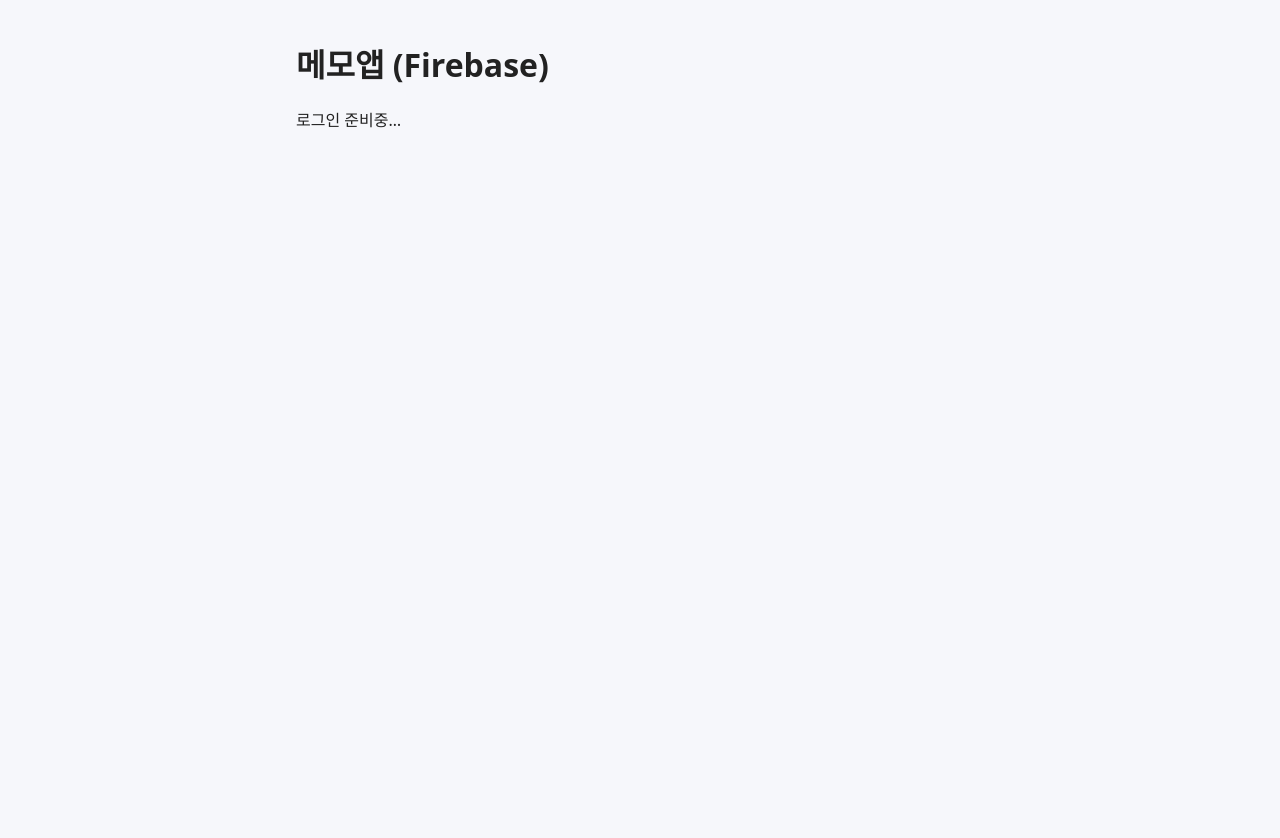
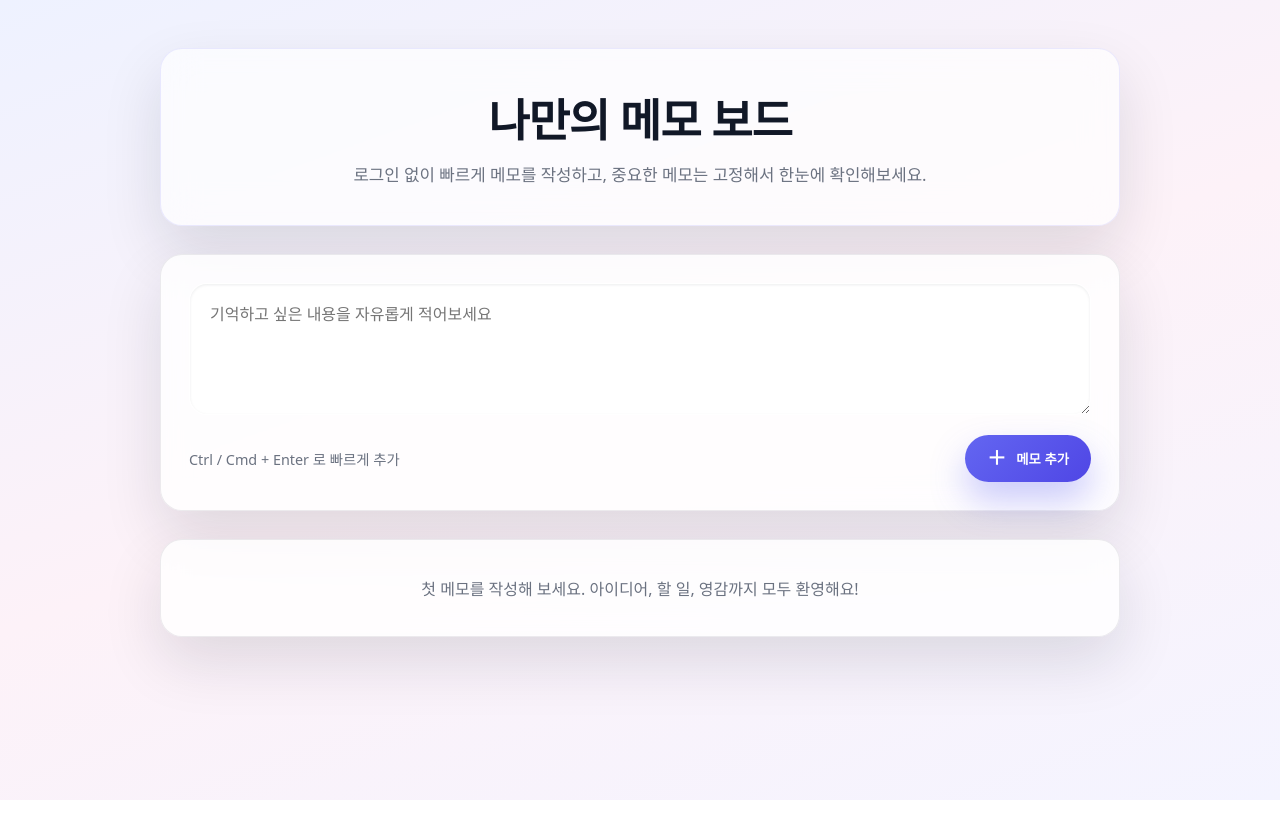
Before and after one commit to heroyooi/memo, a Next.js app: page / in a window 1280 px wide. After the commit the page ends 800 px from the top, so only its background shows below. Built offline with nearby package versions, Linux system fonts and the light colour scheme; no server answers.

Commit message:
feat: enable offline memos with refreshed design

```diff
--- a/src/app/globals.scss
+++ b/src/app/globals.scss
@@ -1,91 +1,283 @@
 * {
   box-sizing: border-box;
 }
+
 html,
 body {
   height: 100%;
 }
+
+:root {
+  --surface: #ffffff;
+  --surface-alt: rgba(255, 255, 255, 0.82);
+  --border: rgba(99, 102, 241, 0.12);
+  --border-strong: rgba(15, 23, 42, 0.08);
+  --accent: #6366f1;
+  --accent-strong: #4f46e5;
+  --accent-soft: rgba(99, 102, 241, 0.12);
+  --danger: #ef4444;
+  --text-primary: #111827;
+  --text-secondary: #6b7280;
+  --shadow-soft: 0 25px 60px rgba(15, 23, 42, 0.12);
+  --shadow-hover: 0 30px 65px rgba(99, 102, 241, 0.18);
+  --radius-lg: 22px;
+}
+
 body {
   margin: 0;
-  background: #f6f7fb;
-  color: #222;
-  font-family: system-ui, -apple-system, Segoe UI, Roboto, 'Noto Sans KR',
-    sans-serif;
-}
-:root {
-  --bg: #fff;
-  --card: #fff;
-  --border: #eaeaea;
-  --accent: #3b82f6;
+  min-height: 100vh;
+  background: linear-gradient(160deg, #eef2ff 0%, #fdf2f8 50%, #f4f4ff 100%);
+  color: var(--text-primary);
+  font-family: 'Pretendard', 'Noto Sans KR', system-ui, -apple-system, BlinkMacSystemFont,
+    'Segoe UI', sans-serif;
+  display: flex;
+  justify-content: center;
+  padding: 48px 16px 72px;
 }
 
-.container {
-  max-width: 720px;
-  margin: 40px auto;
-  padding: 0 16px;
+main.container {
+  width: min(960px, 100%);
+  display: flex;
+  flex-direction: column;
+  gap: 28px;
 }
+
+.hero {
+  background: rgba(255, 255, 255, 0.65);
+  backdrop-filter: blur(18px);
+  border-radius: var(--radius-lg);
+  padding: 36px clamp(24px, 4vw, 48px);
+  border: 1px solid var(--border);
+  box-shadow: var(--shadow-soft);
+  text-align: center;
+}
+
+.hero h1 {
+  margin: 0 0 12px;
+  font-size: clamp(2.4rem, 4vw, 2.8rem);
+  font-weight: 800;
+  letter-spacing: -0.02em;
+}
+
+.hero p {
+  margin: 0;
+  font-size: 1.05rem;
+  color: var(--text-secondary);
+  line-height: 1.6;
+}
+
 .card {
-  background: var(--card);
-  border: 1px solid var(--border);
-  border-radius: 14px;
-  padding: 16px;
-  box-shadow: 0 6px 20px rgba(0, 0, 0, 0.04);
+  background: var(--surface-alt);
+  border: 1px solid var(--border-strong);
+  border-radius: var(--radius-lg);
+  padding: clamp(20px, 3vw, 28px);
+  box-shadow: var(--shadow-soft);
+  backdrop-filter: blur(14px);
 }
-.row {
+
+.status-card {
+  text-align: center;
+  color: var(--text-secondary);
+}
+
+.memo-form {
   display: flex;
-  gap: 8px;
+  flex-direction: column;
+  gap: 20px;
 }
-.input {
-  flex: 1;
-  padding: 12px 14px;
-  border: 1px solid var(--border);
-  border-radius: 10px;
-  background: #fff;
+
+.memo-form__textarea {
+  border-radius: 18px;
+  border: 1px solid transparent;
+  background: rgba(255, 255, 255, 0.8);
+  padding: 18px 20px;
+  font: inherit;
+  line-height: 1.6;
+  resize: vertical;
+  min-height: 132px;
+  transition: border-color 0.2s ease, box-shadow 0.2s ease, transform 0.2s ease;
+  box-shadow: inset 0 1px 3px rgba(15, 23, 42, 0.08);
+}
+
+.memo-form__textarea:focus {
+  outline: none;
+  border-color: rgba(99, 102, 241, 0.4);
+  box-shadow: 0 0 0 3px rgba(99, 102, 241, 0.2);
+  transform: translateY(-2px);
+}
+
+.memo-form__footer {
+  display: flex;
+  align-items: center;
+  gap: 16px;
+  flex-wrap: wrap;
+  justify-content: space-between;
+}
+
+.memo-form__hint {
+  font-size: 0.9rem;
+  color: var(--text-secondary);
+}
+
+.button {
+  display: inline-flex;
+  align-items: center;
+  gap: 10px;
+  padding: 14px 22px;
+  border-radius: 999px;
+  border: none;
+  font-weight: 600;
+  color: #fff;
+  background: linear-gradient(135deg, var(--accent) 0%, var(--accent-strong) 100%);
+  cursor: pointer;
+  box-shadow: 0 18px 35px rgba(99, 102, 241, 0.35);
+  transition: transform 0.18s ease, box-shadow 0.18s ease;
+}
+
+.button:hover {
+  transform: translateY(-2px);
+  box-shadow: var(--shadow-hover);
+}
+
+.button:active {
+  transform: translateY(0);
+}
+
+.button__icon {
+  font-size: 1.2rem;
+  line-height: 1;
+}
+
+.memo-list-card {
+  padding-top: clamp(16px, 2.5vw, 24px);
+  padding-bottom: clamp(16px, 2.5vw, 24px);
+}
+
+.empty-message {
+  margin: 12px 0;
+  text-align: center;
+  color: var(--text-secondary);
+  font-size: 1rem;
+}
+
+.list {
+  display: flex;
+  flex-direction: column;
+  gap: 18px;
+}
+
+.item {
+  display: grid;
+  grid-template-columns: auto 1fr auto;
+  gap: 18px;
+  align-items: stretch;
+  padding: clamp(16px, 2.5vw, 20px);
+  border-radius: 18px;
+  border: 1px solid rgba(15, 23, 42, 0.05);
+  background: rgba(255, 255, 255, 0.9);
+  box-shadow: 0 18px 40px rgba(15, 23, 42, 0.1);
+  transition: transform 0.2s ease, box-shadow 0.2s ease;
+}
+
+.item:hover {
+  transform: translateY(-3px);
+  box-shadow: 0 25px 45px rgba(15, 23, 42, 0.16);
+}
+
+.item-left,
+.item-right {
+  display: flex;
+  align-items: flex-start;
+}
+
+.item-content {
+  display: flex;
+  flex-direction: column;
+  gap: 14px;
+}
+
+.item textarea {
+  width: 100%;
+  border: none;
+  background: transparent;
+  font: inherit;
+  line-height: 1.6;
+  resize: vertical;
+  min-height: 92px;
+}
+
+.item textarea:focus {
   outline: none;
 }
-.button {
-  padding: 12px 14px;
-  border-radius: 10px;
-  border: 1px solid var(--accent);
-  background: var(--accent);
-  color: #fff;
+
+.item-meta {
+  display: flex;
+  flex-wrap: wrap;
+  gap: 8px 16px;
+  color: var(--text-secondary);
+  font-size: 0.85rem;
+}
+
+.iconbtn {
+  border: 1px solid rgba(15, 23, 42, 0.08);
+  background: rgba(255, 255, 255, 0.85);
+  border-radius: 14px;
+  width: 44px;
+  height: 44px;
+  font-size: 1.2rem;
   cursor: pointer;
+  display: inline-flex;
+  align-items: center;
+  justify-content: center;
+  transition: transform 0.2s ease, box-shadow 0.2s ease, border-color 0.2s ease,
+    background-color 0.2s ease;
+  box-shadow: inset 0 1px 1px rgba(255, 255, 255, 0.5);
 }
-.list {
-  margin-top: 16px;
-  display: grid;
-  gap: 10px;
+
+.iconbtn:hover {
+  transform: translateY(-2px);
+  box-shadow: 0 16px 24px rgba(15, 23, 42, 0.12);
 }
-.item {
-  display: flex;
-  align-items: center;
-  gap: 8px;
-  padding: 12px;
-  border: 1px solid var(--border);
-  border-radius: 10px;
-  background: #fff;
+
+.iconbtn.is-active {
+  border-color: rgba(99, 102, 241, 0.6);
+  background: var(--accent-soft);
+  color: var(--accent);
 }
-.item textarea {
-  flex: 1;
-  border: none;
-  outline: none;
-  resize: vertical;
-  min-height: 44px;
-  font: inherit;
-  line-height: 1.5;
+
+.iconbtn--danger {
+  color: var(--danger);
+  border-color: rgba(239, 68, 68, 0.25);
 }
-.iconbtn {
-  border: 1px solid var(--border);
-  background: #fff;
-  border-radius: 8px;
-  height: 36px;
-  padding: 0 10px;
-  cursor: pointer;
+
+.iconbtn--danger:hover {
+  box-shadow: 0 16px 24px rgba(239, 68, 68, 0.2);
+  background: rgba(239, 68, 68, 0.1);
 }
-.pin {
-  color: #eab308;
+
+@media (max-width: 720px) {
+  body {
+    padding: 32px 12px 56px;
+  }
+
+  .item {
+    grid-template-columns: 1fr;
+  }
+
+  .item-left,
+  .item-right {
+    justify-content: flex-start;
+  }
+
+  .item-right {
+    order: 3;
+  }
+
+  .item-content {
+    order: 2;
+  }
+
+  .item-meta {
+    justify-content: space-between;
+  }
 }
-.meta {
-  font-size: 12px;
-  color: #666;
-}
--- a/src/app/page.tsx
+++ b/src/app/page.tsx
@@ -1,58 +1,38 @@
 'use client';
 
-import { useEffect, useState } from 'react';
-import useAnonAuth from '@/hooks/useAnonAuth';
 import MemoForm from '@/components/MemoForm';
 import MemoList from '@/components/MemoList';
-import type { Memo } from '@/types/memo';
-import {
-  addMemo,
-  deleteMemo,
-  subscribeMemos,
-  togglePin,
-  updateMemo,
-} from '@/repo/memoRepo';
+import useMemoStore from '@/hooks/useMemoStore';
 
 export default function Page() {
-  const { user, ready } = useAnonAuth();
-  const [memos, setMemos] = useState<Memo[]>([]);
-
-  // 실시간 구독
-  useEffect(() => {
-    if (!ready || !user) return;
-    const unsub = subscribeMemos(user.uid, setMemos);
-    return () => unsub();
-  }, [ready, user]);
-
-  const onAdd = async (text: string) => {
-    if (!user) return;
-    await addMemo(user.uid, text);
-  };
-  const onUpdate = async (id: string, text: string) => {
-    await updateMemo(id, text);
-  };
-  const onTogglePin = async (id: string, next: boolean) => {
-    await togglePin(id, next);
-  };
-  const onDelete = async (id: string) => {
-    await deleteMemo(id);
-  };
+  const { ready, memos, addMemo, updateMemo, togglePin, deleteMemo } =
+    useMemoStore();
 
   return (
     <main className='container'>
-      <h1>메모앱 (Firebase)</h1>
-      {!ready && <p>로그인 준비중…</p>}
-      {ready && (
+      <section className='hero'>
+        <h1>나만의 메모 보드</h1>
+        <p>
+          로그인 없이 빠르게 메모를 작성하고, 중요한 메모는 고정해서 한눈에
+          확인해보세요.
+        </p>
+      </section>
+
+      {!ready ? (
+        <section className='card status-card'>
+          <p>메모를 불러오는 중입니다…</p>
+        </section>
+      ) : (
         <>
-          <MemoForm onAdd={onAdd} />
-          <div className='card'>
+          <MemoForm onAdd={addMemo} />
+          <section className='card memo-list-card'>
             <MemoList
               memos={memos}
-              onTogglePin={onTogglePin}
-              onUpdate={onUpdate}
-              onDelete={onDelete}
+              onTogglePin={togglePin}
+              onUpdate={updateMemo}
+              onDelete={deleteMemo}
             />
-          </div>
+          </section>
         </>
       )}
     </main>
--- a/src/components/MemoForm.tsx
+++ b/src/components/MemoForm.tsx
@@ -1,15 +1,21 @@
 'use client';
+
 import { useState } from 'react';
 
-export default function MemoForm({ onAdd }: { onAdd: (text: string) => void }) {
+type Props = {
+  onAdd: (text: string) => void;
+};
+
+export default function MemoForm({ onAdd }: Props) {
   const [text, setText] = useState('');
 
   const submit = () => {
-    const v = text.trim();
-    if (!v) return;
-    onAdd(v);
+    const value = text.trim();
+    if (!value) return;
+    onAdd(value);
     setText('');
   };
+
   const onKeyDown: React.KeyboardEventHandler<HTMLTextAreaElement> = (e) => {
     if (e.key === 'Enter' && (e.metaKey || e.ctrlKey)) {
       e.preventDefault();
@@ -18,20 +24,24 @@
   };
 
   return (
-    <div className='card'>
-      <div className='row'>
+    <section className='card memo-form'>
       <textarea
-          className='input'
-          placeholder='메모 입력 (Ctrl/Cmd + Enter)'
+        className='input memo-form__textarea'
+        placeholder='기억하고 싶은 내용을 자유롭게 적어보세요'
         value={text}
         onChange={(e) => setText(e.target.value)}
         onKeyDown={onKeyDown}
         rows={3}
       />
-        <button className='button' onClick={submit}>
-          추가
+      <div className='memo-form__footer'>
+        <span className='memo-form__hint'>Ctrl / Cmd + Enter 로 빠르게 추가</span>
+        <button className='button' type='button' onClick={submit}>
+          <span className='button__icon' aria-hidden>
+            ＋
+          </span>
+          메모 추가
         </button>
       </div>
-    </div>
+    </section>
   );
 }
--- a/src/components/MemoList.tsx
+++ b/src/components/MemoList.tsx
@@ -1,5 +1,6 @@
 'use client';
 
+import { useEffect, useState } from 'react';
 import type { Memo } from '@/types/memo';
 
 type Props = {
@@ -16,7 +17,12 @@
   onDelete,
 }: Props) {
   if (!memos.length)
-    return <p style={{ opacity: 0.6, padding: '12px' }}>메모가 없습니다.</p>;
+    return (
+      <p className='empty-message'>
+        첫 메모를 작성해 보세요. 아이디어, 할 일, 영감까지 모두 환영해요!
+      </p>
+    );
+
   return (
     <div className='list'>
       {memos.map((m) => (
@@ -43,6 +49,30 @@
   onUpdate: (id: string, text: string) => void;
   onDelete: (id: string) => void;
 }) {
+  const [value, setValue] = useState(m.text);
+
+  useEffect(() => {
+    setValue(m.text);
+  }, [m.text]);
+
+  const commit = () => {
+    if (value === m.text) return;
+    const trimmed = value.trim();
+    if (!trimmed) {
+      onDelete(m.id);
+      return;
+    }
+    onUpdate(m.id, trimmed);
+  };
+
+  const onKeyDown: React.KeyboardEventHandler<HTMLTextAreaElement> = (e) => {
+    if (e.key === 'Enter' && (e.metaKey || e.ctrlKey)) {
+      e.preventDefault();
+      commit();
+      e.currentTarget.blur();
+    }
+  };
+
   const fmt = (ms: number) => {
     const d = new Date(ms);
     const pad = (n: number) => String(n).padStart(2, '0');
@@ -50,28 +80,44 @@
       d.getDate()
     )} ${pad(d.getHours())}:${pad(d.getMinutes())}`;
   };
+
   return (
-    <div className='item'>
+    <article className='item'>
+      <div className='item-left'>
         <button
-        className='iconbtn'
+          type='button'
+          className={`iconbtn ${m.pinned ? 'is-active' : ''}`}
           onClick={() => onTogglePin(m.id, !m.pinned)}
-        title='핀 고정'
+          title={m.pinned ? '고정 해제' : '핀 고정'}
         >
-        <span className={m.pinned ? 'pin' : ''}>📌</span>
+          <span aria-hidden>📌</span>
         </button>
+      </div>
+      <div className='item-content'>
         <textarea
-        value={m.text}
-        onChange={(e) => onUpdate(m.id, e.target.value)}
+          value={value}
+          onChange={(e) => setValue(e.target.value)}
+          onBlur={commit}
+          onKeyDown={onKeyDown}
+          placeholder='내용을 입력하세요'
         />
-      <button className='iconbtn' onClick={() => onDelete(m.id)} title='삭제'>
-        🗑️
-      </button>
-      <div style={{ width: 110, textAlign: 'right' }}>
-        <div className='meta'>작성 {fmt(m.createdAt)}</div>
+        <div className='item-meta'>
+          <span className='meta'>작성 {fmt(m.createdAt)}</span>
           {m.updatedAt !== m.createdAt && (
-          <div className='meta'>수정 {fmt(m.updatedAt)}</div>
+            <span className='meta'>수정 {fmt(m.updatedAt)}</span>
           )}
         </div>
       </div>
+      <div className='item-right'>
+        <button
+          type='button'
+          className='iconbtn iconbtn--danger'
+          onClick={() => onDelete(m.id)}
+          title='삭제'
+        >
+          🗑️
+        </button>
+      </div>
+    </article>
   );
 }
--- /dev/null
+++ b/src/hooks/useMemoStore.ts
@@ -0,0 +1,123 @@
+'use client';
+
+import { useEffect, useState } from 'react';
+import type { Memo } from '@/types/memo';
+
+const STORAGE_KEY = 'memo-app.memos';
+
+const sortMemos = (items: Memo[]) =>
+  [...items].sort((a, b) => {
+    if (a.pinned !== b.pinned) {
+      return a.pinned ? -1 : 1;
+    }
+    return b.updatedAt - a.updatedAt;
+  });
+
+const createId = () => {
+  if (typeof crypto !== 'undefined' && 'randomUUID' in crypto) {
+    return crypto.randomUUID();
+  }
+  return `memo-${Date.now()}-${Math.random().toString(16).slice(2)}`;
+};
+
+const createMemo = (text: string): Memo => {
+  const now = Date.now();
+  return {
+    id: createId(),
+    userId: 'local',
+    text,
+    pinned: false,
+    createdAt: now,
+    updatedAt: now,
+  };
+};
+
+type UseMemoStore = {
+  ready: boolean;
+  memos: Memo[];
+  addMemo: (text: string) => void;
+  updateMemo: (id: string, text: string) => void;
+  togglePin: (id: string, next: boolean) => void;
+  deleteMemo: (id: string) => void;
+};
+
+export default function useMemoStore(): UseMemoStore {
+  const [ready, setReady] = useState(false);
+  const [memos, setMemos] = useState<Memo[]>([]);
+
+  useEffect(() => {
+    if (typeof window === 'undefined') return;
+
+    try {
+      const raw = window.localStorage.getItem(STORAGE_KEY);
+      if (raw) {
+        const parsed = JSON.parse(raw) as Memo[];
+        setMemos(sortMemos(parsed));
+      }
+    } catch (error) {
+      console.error('Failed to load memos from storage', error);
+    } finally {
+      setReady(true);
+    }
+  }, []);
+
+  useEffect(() => {
+    if (!ready || typeof window === 'undefined') return;
+    try {
+      window.localStorage.setItem(STORAGE_KEY, JSON.stringify(memos));
+    } catch (error) {
+      console.error('Failed to persist memos to storage', error);
+    }
+  }, [memos, ready]);
+
+  const addMemo = (text: string) => {
+    const trimmed = text.trim();
+    if (!trimmed) return;
+    setMemos((prev) => sortMemos([...prev, createMemo(trimmed)]));
+  };
+
+  const updateMemo = (id: string, text: string) => {
+    setMemos((prev) =>
+      sortMemos(
+        prev.map((memo) => {
+          if (memo.id !== id) return memo;
+          if (memo.text === text) return memo;
+          return {
+            ...memo,
+            text,
+            updatedAt: Date.now(),
+          };
+        })
+      )
+    );
+  };
+
+  const togglePin = (id: string, next: boolean) => {
+    setMemos((prev) =>
+      sortMemos(
+        prev.map((memo) =>
+          memo.id === id
+            ? {
+                ...memo,
+                pinned: next,
+                updatedAt: Date.now(),
+              }
+            : memo
+        )
+      )
+    );
+  };
+
+  const deleteMemo = (id: string) => {
+    setMemos((prev) => prev.filter((memo) => memo.id !== id));
+  };
+
+  return {
+    ready,
+    memos,
+    addMemo,
+    updateMemo,
+    togglePin,
+    deleteMemo,
+  };
+}
```
Also changed, not shown: src/repo/memoRepo.ts (+16 -8 lines). Lines whose indentation alone changed are shown as unchanged.
